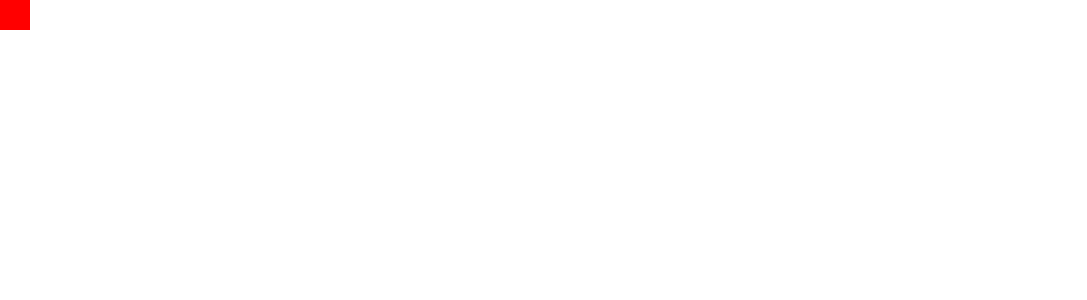
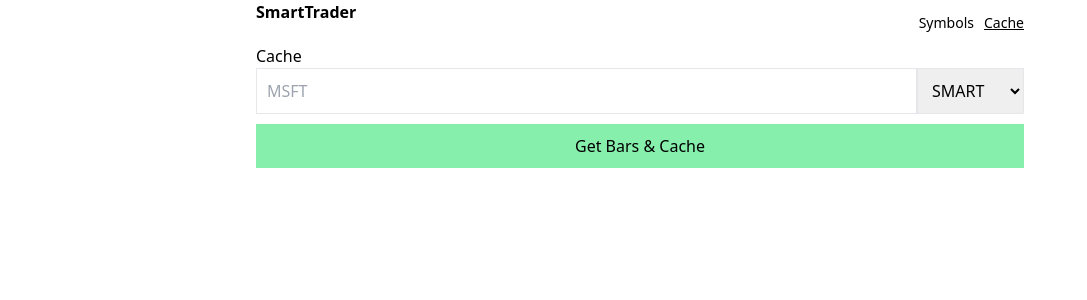
Before and after one commit to drewrodrigues/wolfGuard, a React (Create React App) app in the folder client/: page /cache in a window 1280 px wide. Shown: the top 300 px of the page, without its empty margins (0-1087 px from the left). Built offline with nearby package versions, Linux system fonts and the light colour scheme.

Commit message:
Bunch of client stuff

```diff
--- a/client/package.json
+++ b/client/package.json
@@ -10,8 +10,11 @@
     "@types/node": "^16.7.13",
     "@types/react": "^17.0.20",
     "@types/react-dom": "^17.0.9",
+    "axios": "^0.26.0",
+    "moment": "^2.29.1",
     "react": "^17.0.2",
     "react-dom": "^17.0.2",
+    "react-router-dom": "6",
     "react-scripts": "5.0.0",
     "typescript": "^4.4.2",
     "web-vitals": "^2.1.0"
--- a/client/src/App.tsx
+++ b/client/src/App.tsx
@@ -1,7 +1,39 @@
 import React from 'react'
+import { BrowserRouter, Link, NavLink } from 'react-router-dom'
+import { Router } from './components/router'
 
 function App() {
-  return <div className="bg-[red] w-[30px] h-[30px]"></div>
+  return (
+    <BrowserRouter>
+      <div className="max-w-screen-md m-auto">
+        <nav className="flex justify-between items-center">
+          <main className="mb-[20px]">
+            <Link to="/" className="font-bold">
+              SmartTrader
+            </Link>
+          </main>
+
+          <aside className="text-[14px]">
+            <NavLink
+              to="/"
+              className={(props) => (props.isActive ? 'underline' : '')}
+            >
+              Symbols
+            </NavLink>
+            <NavLink
+              to="/cache"
+              className={(props) =>
+                props.isActive ? 'underline ml-[10px]' : 'ml-[10px]'
+              }
+            >
+              Cache
+            </NavLink>
+          </aside>
+        </nav>
+        <Router />
+      </div>
+    </BrowserRouter>
+  )
 }
 
 export default App
--- /dev/null
+++ b/client/src/components/bars.tsx
@@ -0,0 +1,42 @@
+import moment from 'moment'
+import React, { useEffect } from 'react'
+import { useParams } from 'react-router-dom'
+import { useRequest } from '../hooks/request'
+
+export function Bars() {
+  const params = useParams()
+  const _useRequest = useRequest<{ bars: any[] }>()
+
+  useEffect(() => {
+    _useRequest.call(`/bars/${params.symbol}`)
+    // on mount
+    // eslint-disable-next-line react-hooks/exhaustive-deps
+  }, [])
+
+  return (
+    <main>
+      <h2>Bars</h2>
+      {_useRequest.requestStatus === 'success' ? (
+        <ul>
+          {_useRequest.data.bars.map((bar) => (
+            <li className="shadow rounded-[5px] mb-[5px] p-[10px] text-[10px]">
+              <p>
+                time:{' '}
+                {moment(bar.time)
+                  .zone('America/New_York')
+                  .format('MM/DD/YYYY, h:mm:ss a')}
+              </p>
+              <p>high: {bar.high}</p>
+              <p>low: {bar.low}</p>
+              <p>close: {bar.close}</p>
+              <p>open: {bar.open}</p>
+              <p>type: {bar.type}</p>
+            </li>
+          ))}
+        </ul>
+      ) : (
+        <p>Loading</p>
+      )}
+    </main>
+  )
+}
--- /dev/null
+++ b/client/src/components/barsCache.tsx
@@ -0,0 +1,51 @@
+import React, { useState } from 'react'
+import { useRequest } from '../hooks/request'
+
+export function BarsCache() {
+  const _useRequest = useRequest()
+  const [symbol, setSymbol] = useState('')
+  const [exchange, setExchange] = useState('SMART')
+
+  function onCache() {
+    _useRequest.call(`/barsCache/${symbol}`, { data: { exchange } })
+  }
+
+  return (
+    <main className="flex flex-col">
+      <h2>Cache</h2>
+
+      <section className="flex justify-between mb-[10px]">
+        <input
+          type="text"
+          placeholder="MSFT"
+          onChange={(e) => setSymbol(e.target.value)}
+          value={symbol}
+          className="border p-[10px] flex-1"
+        />
+        <select
+          name=""
+          id=""
+          className="border px-[10px]"
+          onChange={(e) => setExchange(e.target.value)}
+          value={exchange}
+        >
+          <option value="SMART">SMART</option>
+          <option value="NASDAQ">NASDAQ</option>
+        </select>
+      </section>
+
+      <button
+        onClick={onCache}
+        className={
+          _useRequest.requestStatus === 'in-progress'
+            ? 'p-[10px] bg-gray-400'
+            : 'bg-green-300 p-[10px]'
+        }
+      >
+        {_useRequest.requestStatus === 'in-progress'
+          ? 'Getting Bars & Caching...'
+          : 'Get Bars & Cache'}
+      </button>
+    </main>
+  )
+}
--- /dev/null
+++ b/client/src/components/router.tsx
@@ -0,0 +1,15 @@
+import React from 'react'
+import { Route, Routes } from 'react-router-dom'
+import { Bars } from './bars'
+import { BarsCache } from './barsCache'
+import { SymbolsList } from './symbolsList'
+
+export function Router() {
+  return (
+    <Routes>
+      <Route path="/" element={<SymbolsList />} />
+      <Route path="/bars/:symbol" element={<Bars />} />
+      <Route path="/cache" element={<BarsCache />} />
+    </Routes>
+  )
+}
--- /dev/null
+++ b/client/src/components/symbolsList.tsx
@@ -0,0 +1,35 @@
+import React, { useEffect } from 'react'
+import { Link } from 'react-router-dom'
+import { useRequest } from '../hooks/request'
+
+export function SymbolsList() {
+  const _useRequest = useRequest<{ symbols: string[] }>()
+
+  useEffect(() => {
+    _useRequest.call('/symbols')
+    // on mount
+    // eslint-disable-next-line react-hooks/exhaustive-deps
+  }, [])
+
+  console.log({ data: _useRequest.data })
+
+  return (
+    <main>
+      <h2>SymbolsList</h2>
+      {_useRequest.requestStatus === 'success' ? (
+        <ul className="flex flex-col">
+          {_useRequest.data.symbols.map((symbol) => (
+            <Link
+              to={`/bars/${symbol}`}
+              className="shadow-md rounded-[3px] mb-[5px] p-[10px] border-collapse"
+            >
+              {symbol}
+            </Link>
+          ))}
+        </ul>
+      ) : (
+        <p>Loading...</p>
+      )}
+    </main>
+  )
+}
--- /dev/null
+++ b/client/src/hooks/request.ts
@@ -0,0 +1,70 @@
+import { AxiosRequestConfig } from 'axios'
+import { useState } from 'react'
+import { axiosInstance } from '../utils/axios'
+
+interface useRequestNone {
+  requestStatus: 'none'
+  data: undefined
+  error: undefined
+}
+
+const useRequestNoneValue: Omit<useRequestNone, 'call'> = {
+  data: undefined,
+  error: undefined,
+  requestStatus: 'none'
+}
+
+interface useRequestInProgress {
+  requestStatus: 'in-progress'
+  data: undefined
+  error: undefined
+}
+
+interface useRequestSuccess<T> {
+  requestStatus: 'success'
+  data: T
+}
+
+interface useRequestFail {
+  requestStatus: 'failed'
+  data: undefined
+  error: string
+}
+
+type useRequestType<T> =
+  | useRequestNone
+  | useRequestInProgress
+  | useRequestSuccess<T>
+  | useRequestFail
+
+export function useRequest<T>(): useRequestType<T> & {
+  call: (url: string, config?: AxiosRequestConfig) => Promise<void>
+} {
+  const [state, setState] = useState<useRequestType<T>>(useRequestNoneValue)
+
+  async function call(url: string, config?: AxiosRequestConfig) {
+    setState((s) => ({
+      data: undefined,
+      error: undefined,
+      requestStatus: 'in-progress'
+    }))
+    try {
+      const response = await axiosInstance(url, config)
+      const useRequestSuccessValue: useRequestSuccess<T> = {
+        data: response.data,
+        requestStatus: 'success'
+      }
+      setState(useRequestSuccessValue)
+    } catch (e) {
+      const useRequestFailValue: useRequestFail = {
+        error: e as string,
+        requestStatus: 'failed',
+        data: undefined
+      }
+
+      setState(useRequestFailValue)
+    }
+  }
+
+  return { ...state, call }
+}
--- /dev/null
+++ b/client/src/utils/axios.ts
@@ -0,0 +1,5 @@
+import axios from 'axios'
+
+export const axiosInstance = axios.create({
+  baseURL: 'http://localhost:3000'
+})
--- a/client/tailwind.config.js
+++ b/client/tailwind.config.js
@@ -3,5 +3,5 @@ module.exports = {
   theme: {
     extend: {}
   },
-  plugins: []
+  plugins: [],
 }
```
Also changed, not shown: 1 other file (tests, documents, lock files or other folders).
